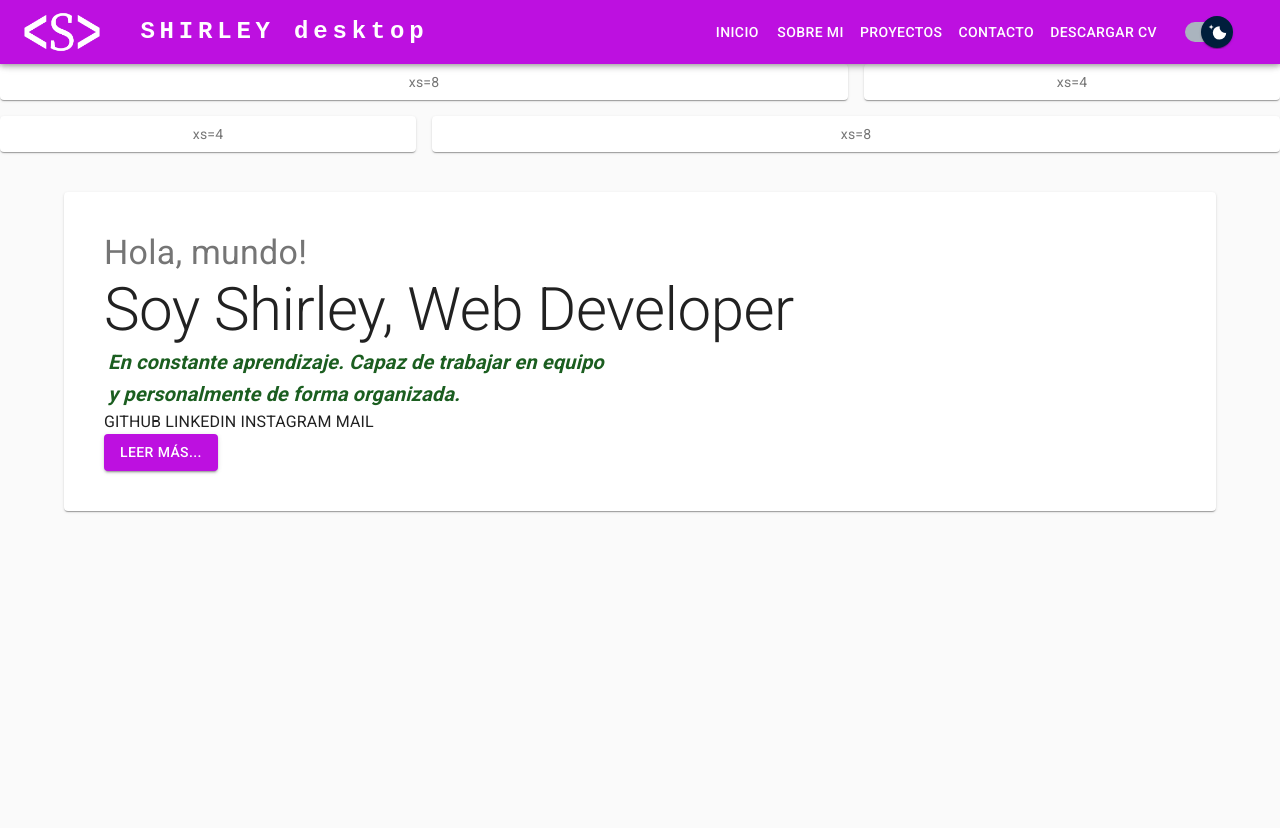
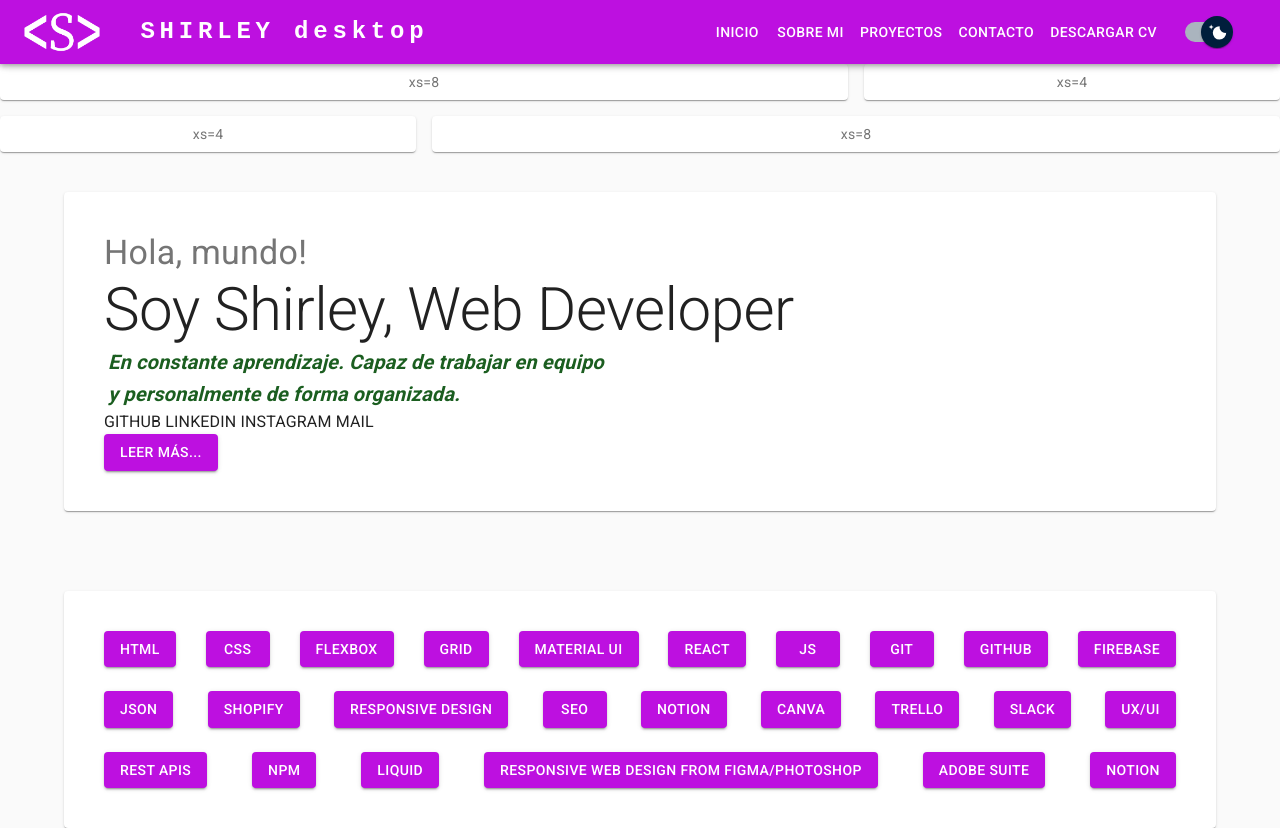
Before and after one commit to shimapi/portafolio, a React (Create React App) app: page / in a window 1280 px wide. Before the commit the page ends 800 px from the top, so only its background shows below. Built offline with nearby package versions, Linux system fonts and the light colour scheme.

Commit message:
feat: adding Conocimientos

```diff
--- a/src/App.js
+++ b/src/App.js
@@ -4,6 +4,7 @@ import CssBaseline from '@mui/material/CssBaseline';
 import BasicGrid from './Components/BasicGrid';
 import ResponsiveAppBarDrawer from './Components/ResponsiveAppBarDrawer';
 import Hola from './Components/Hola';
+import Conocimientos from './Components/Conocimientos';
 
 
 export default function MyApp() {
@@ -13,6 +14,7 @@ export default function MyApp() {
       <CssBaseline /> {/** no me acuerdo, pero era importante */}
       <BasicGrid /> {/** contenido */}
       <Hola />
+      <Conocimientos/>
     </ScopedCssBaseline>
 
   );
--- a/src/Components/Button.jsx
+++ b/src/Components/Button.jsx
@@ -1,10 +1,11 @@
 import * as React from 'react';
 import Button from '@mui/material/Button';
+import { Container } from '@mui/material';
 
 export default function MyApp() {
   return (
-    <div>
+    <Container>
       <Button variant="contained">Hello World</Button>
-    </div>
+    </Container>
   );
 }
--- /dev/null
+++ b/src/Components/Conocimientos.jsx
@@ -0,0 +1,52 @@
+import * as React from 'react';
+import Button from '@mui/material/Button';
+import { Container } from '@mui/material';
+import { Box } from '@mui/system';
+
+export default function Conocimientos() {
+  return (
+    <Container maxWidth="lg">
+      <Box
+        sx={{
+          gap: 3,
+          justifyContent: 'space-between',
+          display: 'flex',
+          flexWrap: 'wrap',
+          bgcolor: 'background.paper',
+          boxShadow: 1,
+          borderRadius: 1,
+          mt:10,
+          p:5
+        }}
+      >
+        <Button variant="contained">HTML</Button>
+        <Button variant="contained">CSS</Button>
+        <Button variant="contained">FLEXBOX</Button>
+        <Button variant="contained">GRID</Button>
+        <Button variant="contained">MATERIAL UI</Button>
+        <Button variant="contained">REACT</Button>
+        <Button variant="contained">JS</Button>
+        <Button variant="contained">GIT</Button>
+        <Button variant="contained">GitHub</Button>
+        <Button variant="contained">Firebase</Button>
+        <Button variant="contained">JSON</Button>
+        <Button variant="contained">Shopify</Button>
+        <Button variant="contained">Responsive Design</Button>
+        <Button variant="contained">SEO</Button>
+        <Button variant="contained">Notion</Button>
+        <Button variant="contained">Canva</Button>
+        <Button variant="contained">Trello</Button>
+        <Button variant="contained">Slack</Button>
+        <Button variant="contained">UX/UI</Button>
+        <Button variant="contained">REST APIs</Button>
+        <Button variant="contained">npm</Button>
+        <Button variant="contained">Liquid</Button>
+        <Button variant="contained">Responsive web design from Figma/Photoshop</Button>
+        <Button variant="contained">Adobe Suite</Button>
+        <Button variant="contained">Notion</Button>
+
+        {/*HTML5|CSS|JS|React|GIT| GitHub | Firebase | JSON | Shopify | Responsive Design | SEO | Responsive web design from Figma/Photoshop | Adobe Illustrator | Canva | Notion | Trello | Slack | UX/UI | REST APIs | Liquid*/}
+      </Box>
+    </Container>
+  );
+}
```
